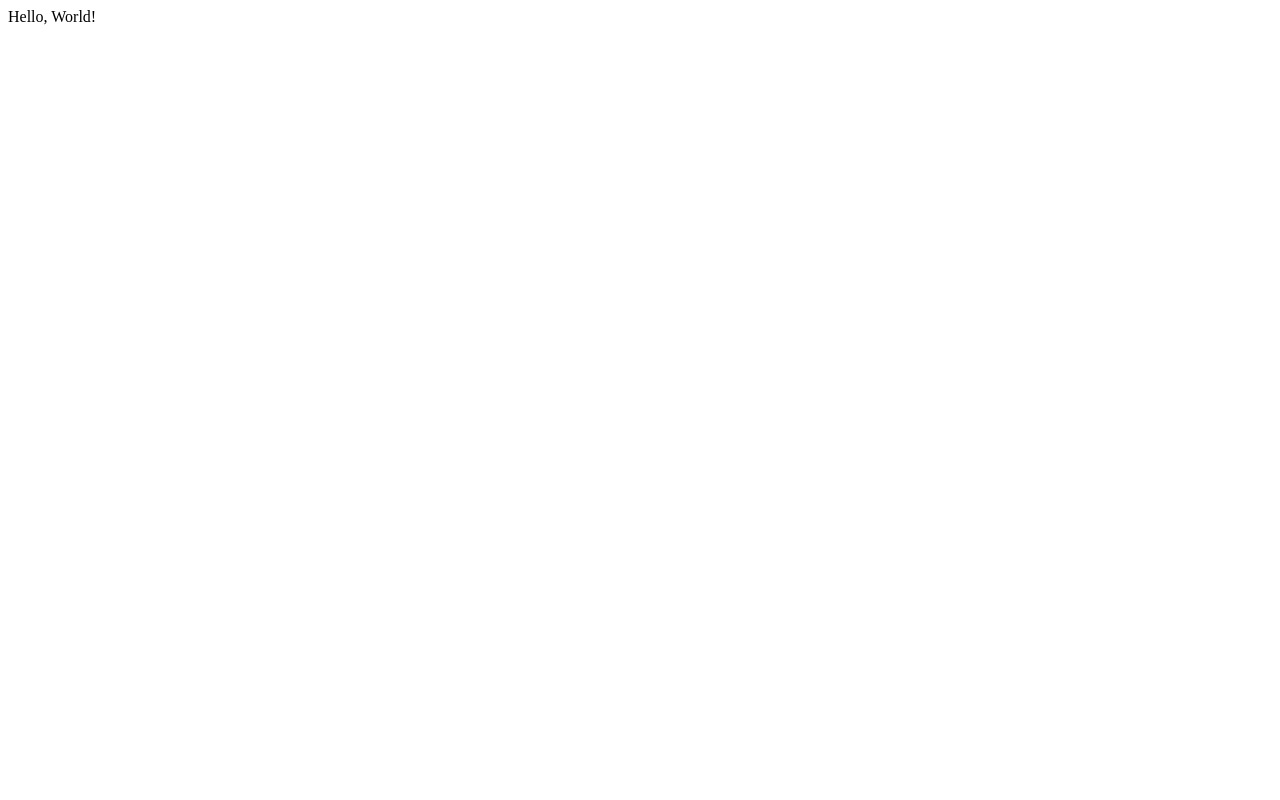
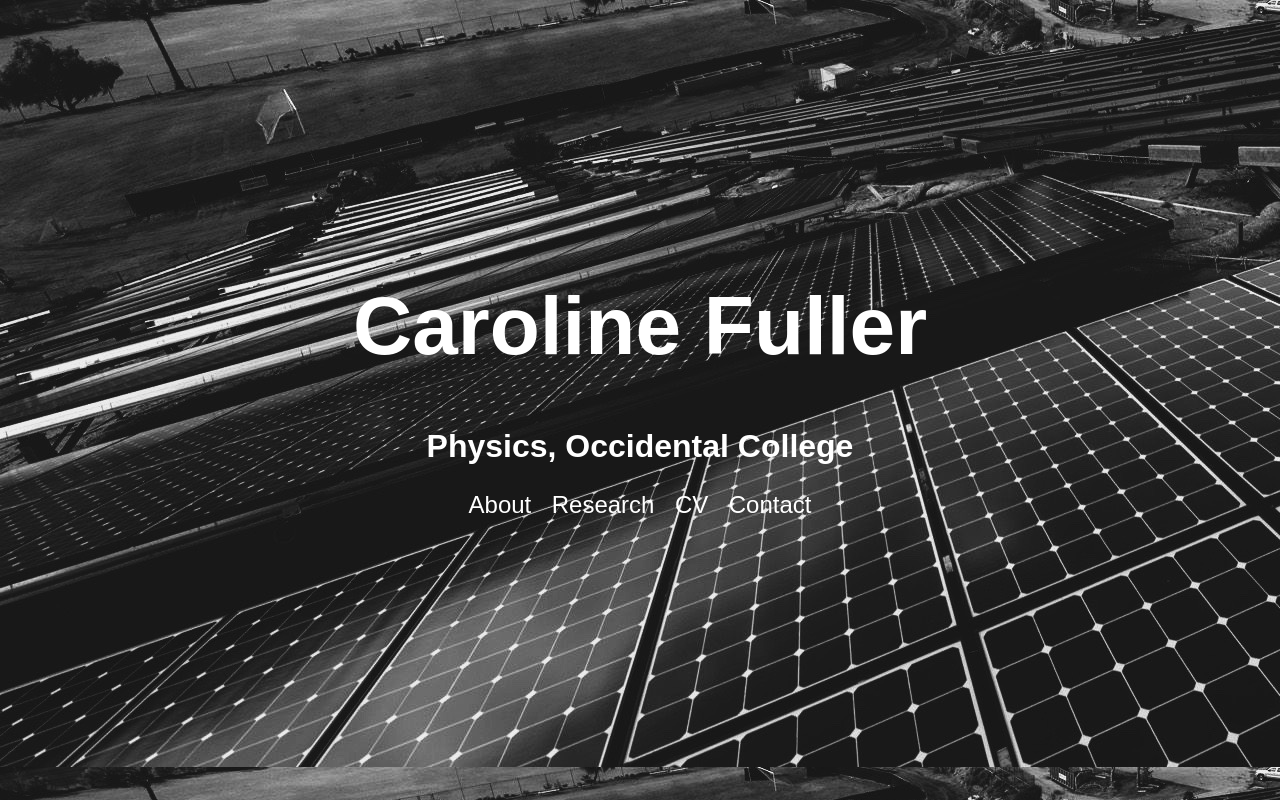
Before and after one commit to fullercaroline/fullercaroline.github.io, a plain HTML site: page index.html in a window 1280 px wide. Drawn offline with Linux system fonts and the light colour scheme.

Commit message:
Created personal webpage

```diff
--- a/index.html
+++ b/index.html
@@ -1,10 +1,30 @@
 <!DOCTYPE HTML>
-      <html>
-             <head>
-                     <meta charset="utf-8">
-                     <title>Hello, World!</title>
-             </head>
-<body>
-                     Hello, World!
-             </body>
+<html lang="en">
+<head>
+    <meta charset="utf-8">
+    <title>Caroline Fuller</title>
+    <style>
+        h1,h2{text-align:center;}
+        nav{text-align:center;}
+        h1,h2,nav{color:white;}
+        h1,h2,nav{font-family: "Andale Mono", sans-serif;}
+        h1{font-size:82px;}
+        h2{font-size:32px;}
+        a{font-size:24px;}
+        a:link{color:white;}
+        a:hover{color:blue;}
+    </style>
+
+</head>
+<body background="IMG_solar.jpg">
+    <br><br><br><br><br><br><br><br><br><br><br><br>
+    <h1>Caroline Fuller</h1>
+    <h2> Physics, Occidental College</h2>
+    <nav>
+        <a>About</a>&emsp;
+        <a>Research</a>&emsp;
+        <a style="text-decoration:none" href="Fuller_CV.pdf" title="CV PDF">CV</a>&emsp;
+        <a style="text-decoration:none" href="mailto:fullerc@oxy.edu" title="Email">Contact</a>
+    </nav>
+</body>
 </html>
```
Also changed, not shown: IMG_solar.jpg (added), 1 other file.
